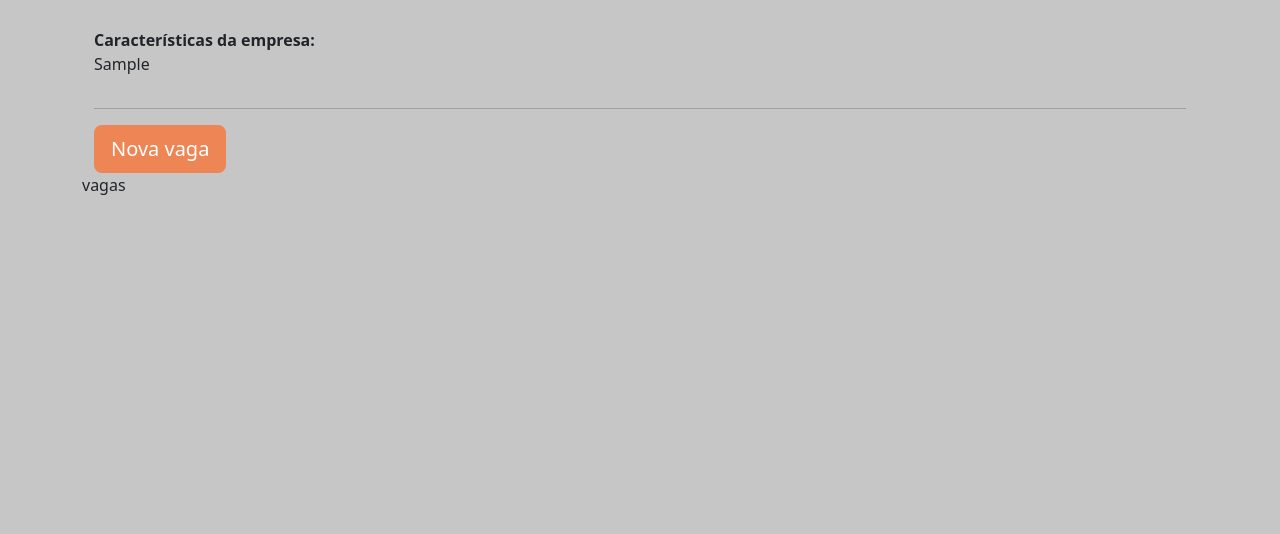
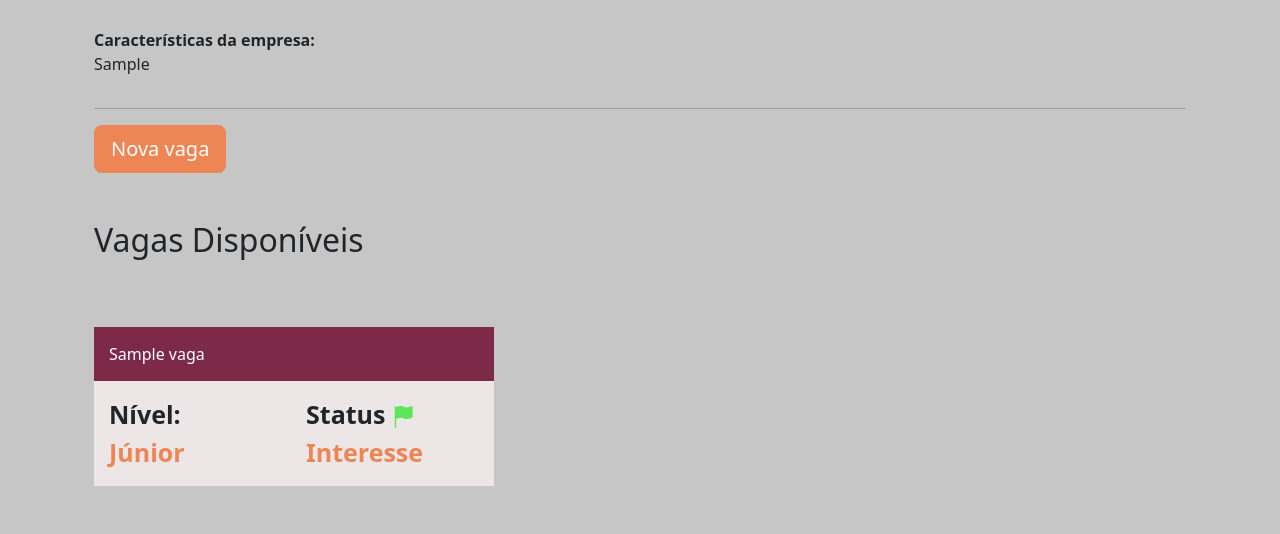
Before and after one commit to GregMasterBr/seletive-gregmaster, a Django app: page /home/empresa/1 in a window 1280 px wide. Shown: the part 366-900 px from the top of the page. Before the commit the page ends 561 px from the top, so only its background shows below. Run offline with Django 4.2, Linux system fonts and the light colour scheme; tables that the repository leaves empty hold one stand-in row (values such as "Sample post"); grey boxes marked "Sample" are stand-in pictures; parts of the project's set-up code (start-up, migrations or seed data) failed here and were passed over.

Commit message:
Adicionado a lista de vagas para cada empresa

```diff
--- a/seletive/empresa/templates/empresa_unica.html
+++ b/seletive/empresa/templates/empresa_unica.html
@@ -73,9 +73,36 @@
         <hr>
 
         <a class="btn btn-lg btn-orange" data-bs-toggle="modal" data-bs-target="#novaVagaModal">Nova vaga</a>
+        <br ><br ><br >
+        <div class="row">
+            <h2>Vagas Disponíveis</h2>
+            {% for vaga in vagas %}
+                <div class="col-md">
+                    <div class="box-vagas">
+                        <div class="header-vagas">
+                            {{vaga.titulo}}
+                        </div>
 
-        <div class="row">
-            vagas
+                        <div class="body-vagas">
+                            <div class="row">
+                                <div class="col-md">
+                                    <label class="paragrafo">Nível:</label>
+                                    <br>
+                                    <label class="paragrafo paragrafo-orange">{{vaga.get_nivel_experiencia_display}}</label>
+                                </div>
+
+                                <div class="col-md">
+                                    <label class="paragrafo">Status <img src="{% static 'empresa/img/flag_green.png' %}"></label>
+                                    <br>
+                                    <label class="paragrafo paragrafo-orange">{{vaga.get_status_display}}</label>
+                                </div>
+
+                            </div>
+                        </div>
+
+                    </div>
+                </div>
+            {% endfor %}
         </div>
 
     </div>
```
